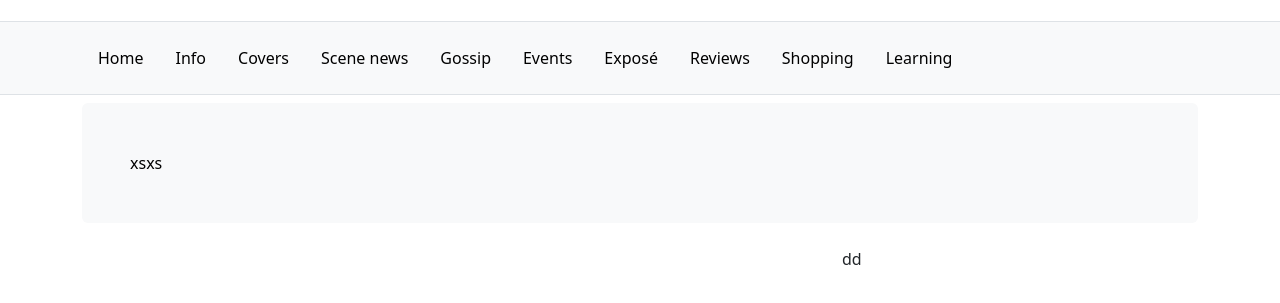
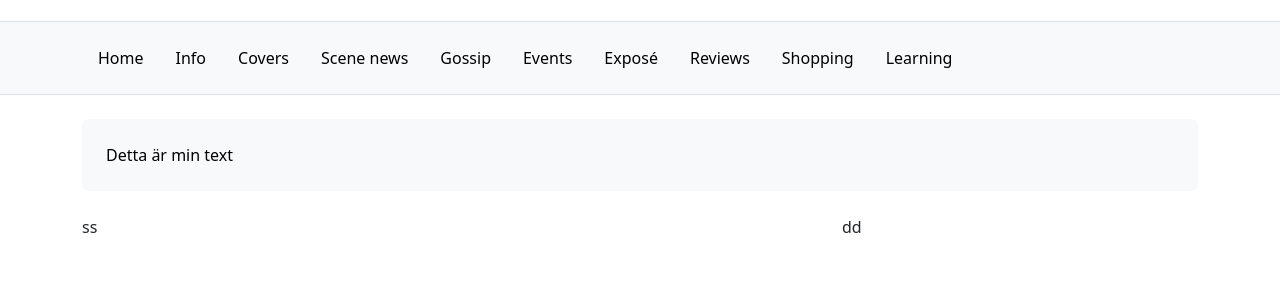
Before and after one commit to cube-se/ropesbycube.github.io, a plain HTML site: page _site/index.html in a window 1280 px wide. Shown: the part 73-376 px from the top of the page. Drawn offline with Linux system fonts and the light colour scheme.

Commit message:
Refactor HTML structure by updating footer and navbar classes, and modifying default layout for improved styling

```diff
--- a/_site/index.html
+++ b/_site/index.html
@@ -27,7 +27,7 @@
     <!-- End Jekyll SEO tag -->
   </head>
   <!-- Body -->
-  <body class=" sticky-bottom-footer">
+  <body class="">
     <!-- Header -->
     <!-- Header -->
 <header class="py-4 navbar navbar-expand-lg bd-navbar">
@@ -76,7 +76,7 @@
   </div>
 </header>
     <!-- Navbar -->
-    <nav class="py-3 bg-body-tertiary border-top border-bottom navbar-nav bd-navbar-nav d-none d-lg-block">
+    <nav class="py-3 bg-body-tertiary border-top border-bottom navbar-nav bd-navbar-nav d-none d-lg-block mb-4">
   <div class="container d-flex flex-wrap">
     <ul class="nav me-auto">
     <li class="nav-item"><a href="/" class="nav-link link-body-emphasis px-3">Home</a></li>
@@ -196,12 +196,13 @@
     <!-- Content -->
     <main>
       <section class="container my-2">
-        <div class="p-4 p-md-5 mb-4 rounded text-body-emphasis bg-body-tertiary">
-          xsxs
+        <div class="p-5 p-md-4 mb-4 rounded text-body-emphasis bg-body-tertiary">
+          Detta är min text
         </div>
          <!-- Footer -->
-<div class="row g5">
+<div class="row">
   <div class="col-md-8">
+    ss
   </div>
   <div class="col-md-4">
     dd
@@ -210,6 +211,7 @@
       </section>
     </main>
 </html>
+
 <!-- JavaScripts -->
 <script>
   (() => {
```
Also changed, not shown: _includes/footer.html (+2 -1 lines), _includes/navbar.html (+1 -1 lines), _layouts/default.html (+4 -3 lines), index.html (+1 -0 lines).
